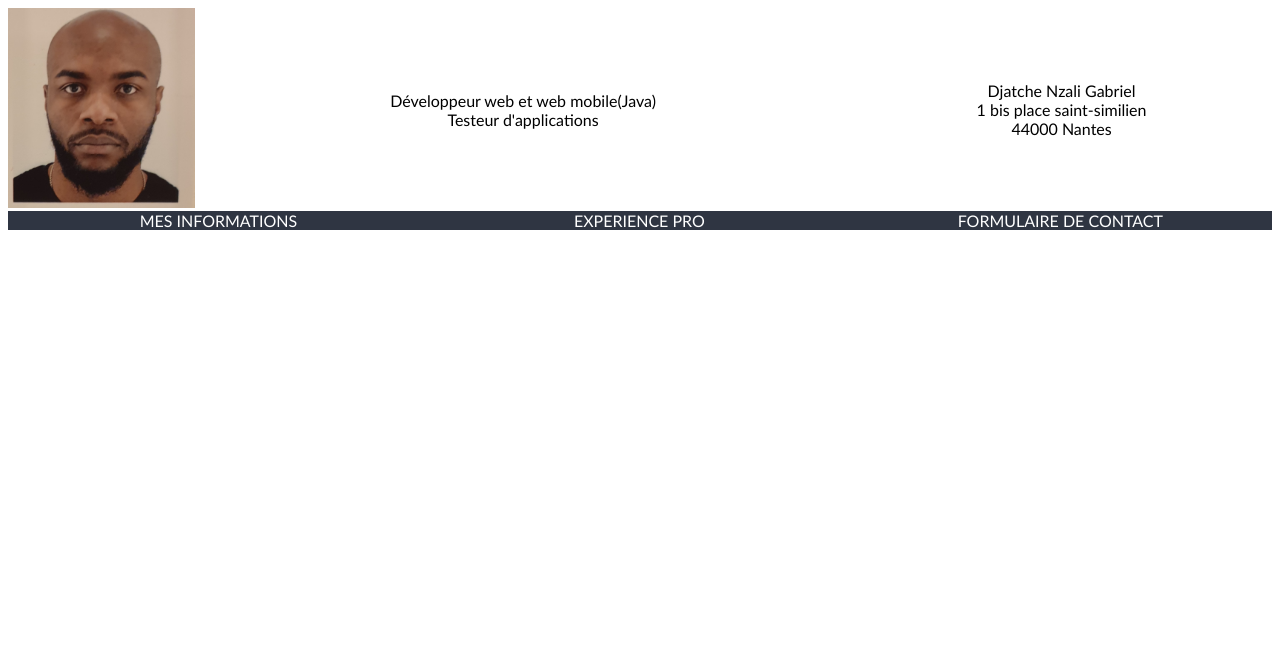
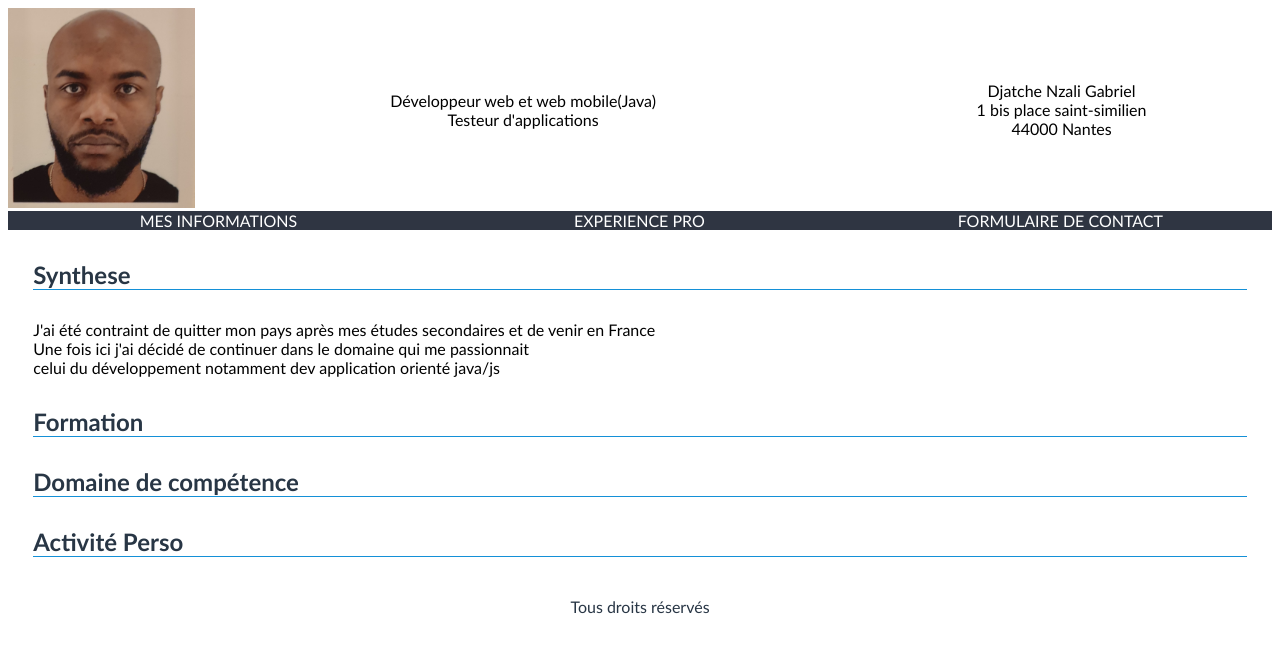
Before and after one commit to gabriel-nzali/ajoutdossier, a plain HTML site: page index.html in a window 1280 px wide. Drawn offline with Linux system fonts and the light colour scheme.

Commit message:
Ajout element sur mon Cv

```diff
--- a/index.html
+++ b/index.html
@@ -39,12 +39,30 @@
         </ul>
     </nav>
     <!--Corps du site-->
-    <div>
+    <div class="corps">
+        <h2 class="colorBlueDark">Synthese</h2>
+        <div>
+            J'ai été contraint de quitter mon pays après mes études secondaires et de venir en France<br/>
+            Une fois ici j'ai décidé de continuer dans le domaine qui me passionnait<br/>
+            celui du développement notamment dev application orienté java/js<br/>
 
+        </div>
+        <h2 class="colorBlueDark">Formation</h2>
+        <div>
+
+        </div>
+        <h2 class="colorBlueDark">Domaine de compétence</h2>
+        <div>
+
+        </div>
+        <h2 class="colorBlueDark">Activité Perso</h2>
+        <div>
+
+        </div>
     </div>
-    <!--footer-->
-    <div>
-
+    <!--footer du site-->
+    <div class="footer text-center colorBlueDark">
+        Tous droits réservés
     </div>
 </body>
 </html>
--- a/main.css
+++ b/main.css
@@ -7,11 +7,22 @@ body{
 .colorBlueLight{
     color: #1490D7;
 }
-.colorBlueLight{
+.colorBlueDark{
     color: #283645;
 }
 .colorOrange{
     color: #FF8000;
+}
+.colorWhite{
+    color:#ffffff;
+}
+.text-center{
+    text-align:center;
+}
+h2{
+    margin:30px 0px;
+    padding: 0px;
+    border-bottom: 1px solid #1490D7;
 }
 
 
@@ -37,3 +48,27 @@ body{
 .header .photoPerso img{
     height: 200px;
 }
+/***
+***Fin du header
+***
+***/
+.footer{
+    padding: 10px;
+}
+/**
+**Debut du corps
+**
+**/
+.corps{
+    padding: 0% 2%;
+}
+
+/**
+**fin du corps
+**
+**/
+
+/**
+*Debut footer
+**
+/
```
